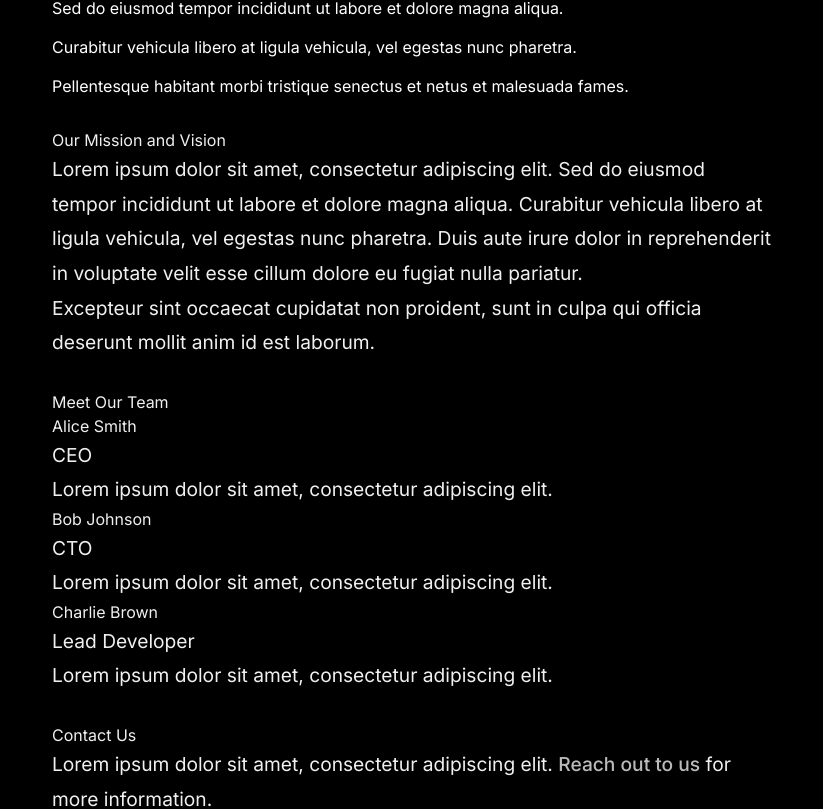
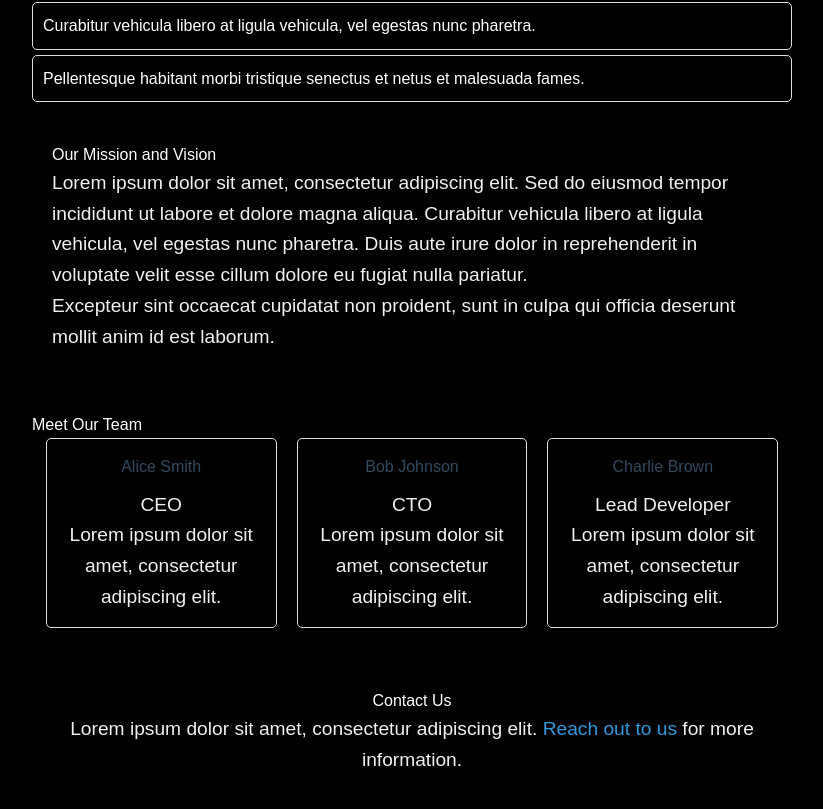
Before and after one commit to vincentbonet/BankingApp, a React (Vite) app in the folder banking-app/: page /about in a window 1280 px wide. Shown: the part 398-1207 px from the top of the page, without its empty margins (228-1051 px from the left). Built offline with nearby package versions, Linux system fonts and the light colour scheme.

Commit message:
chore: Update About.css, App.jsx, LoginModal.jsx, Footer.css, Home.css, main.css, and package.json for UI improvements and consistent design

```diff
--- a/banking-app/src/components/About.css
+++ b/banking-app/src/components/About.css
@@ -1,33 +1,81 @@
 .about-container {
-    padding: 40px;
-    color: #ffffff;
-    background-color: #000000;
-    border-radius: 8px;
+    padding: 20px;
     max-width: 800px;
-    margin: 40px auto;
-    box-shadow: 0 4px 8px rgba(0, 0, 0, 0.1);
+    margin: 0 auto;
+    font-family: Arial, sans-serif;
+    line-height: 1.6;
+    background: black;
+    color: white;
 }
 
-section {
-    margin-bottom: 30px;
+h1, h2 {
+    color: white;
 }
 
-h1, h2, h3 {
-    color: #f0f0f0;
-    margin-bottom: 15px;
-    font-weight: 600;
+.overview {
+    text-align: center;
+    margin-bottom: 40px;
 }
 
-p {
-    margin: 15px 0;
-    line-height: 1.8;
+.features ul {
+    list-style: none;
+    padding: 0;
 }
 
-ul {
-    padding-left: 40px;
-    list-style-type: disc;
+.features li {
+    background: #000000;
+    padding: 10px;
+    margin: 5px 0;
+    border-radius: 5px;
+    border: 1px solid #ddd;
 }
 
-li {
-    margin-bottom: 15px;
+.mission-vision {
+    background: #000000;
+    padding: 20px;
+    margin: 20px 0;
+    border-radius: 5px;
 }
+
+.team {
+    margin-top: 40px;
+}
+
+.team-members {
+    display: flex;
+    flex-wrap: wrap;
+    gap: 20px;
+    justify-content: center;
+}
+
+.team-member {
+    background: #000000;
+    padding: 15px;
+    border: 1px solid #ddd;
+    border-radius: 5px;
+    width: calc(33% - 20px);
+    box-shadow: 0 2px 4px rgba(0, 0, 0, 0.1);
+    text-align: center;
+}
+
+.team-member h3 {
+    margin: 0 0 10px;
+    color: #34495e;
+}
+
+.contact {
+    background: #000000;
+    padding: 20px;
+    margin-top: 40px;
+    border-radius: 5px;
+    text-align: center;
+}
+
+.contact a {
+    color: #3498db;
+    text-decoration: none;
+}
+
+.contact a:hover {
+    text-decoration: underline;
+}
--- /dev/null
+++ b/banking-app/src/components/Timeline.jsx
@@ -0,0 +1,61 @@
+import React, { useState } from 'react';
+
+const Timeline = () => {
+  const [selectedRange, setSelectedRange] = useState('1d');
+
+  const handleRangeChange = (event) => {
+    setSelectedRange(event.target.value);
+    console.log('Selected range:', event.target.value);
+  };
+
+  return (
+    <div className="timeline">
+      <h2>Stock Chart Timeline</h2>
+      <div className="timeline-options">
+        <label>
+          <input
+            type="radio"
+            value="1d"
+            checked={selectedRange === '1d'}
+            onChange={handleRangeChange}
+          />
+          1 Day
+        </label>
+        <label>
+          <input
+            type="radio"
+            value="1w"
+            checked={selectedRange === '1w'}
+            onChange={handleRangeChange}
+          />
+          1 Week
+        </label>
+        <label>
+          <input
+            type="radio"
+            value="1m"
+            checked={selectedRange === '1m'}
+            onChange={handleRangeChange}
+          />
+          1 Month
+        </label>
+        <label>
+          <input
+            type="radio"
+            value="1y"
+            checked={selectedRange === '1y'}
+            onChange={handleRangeChange}
+          />
+          1 Year
+        </label>
+      </div>
+      {/* chart component */}
+      <div className="chart-container">
+        {/* chart component */}
+        <p>Chart for {selectedRange} will be shown here.</p>
+      </div>
+    </div>
+  );
+};
+
+export default Timeline;
```
Also changed, not shown: banking-app/src/components/Timeline.css (added).
